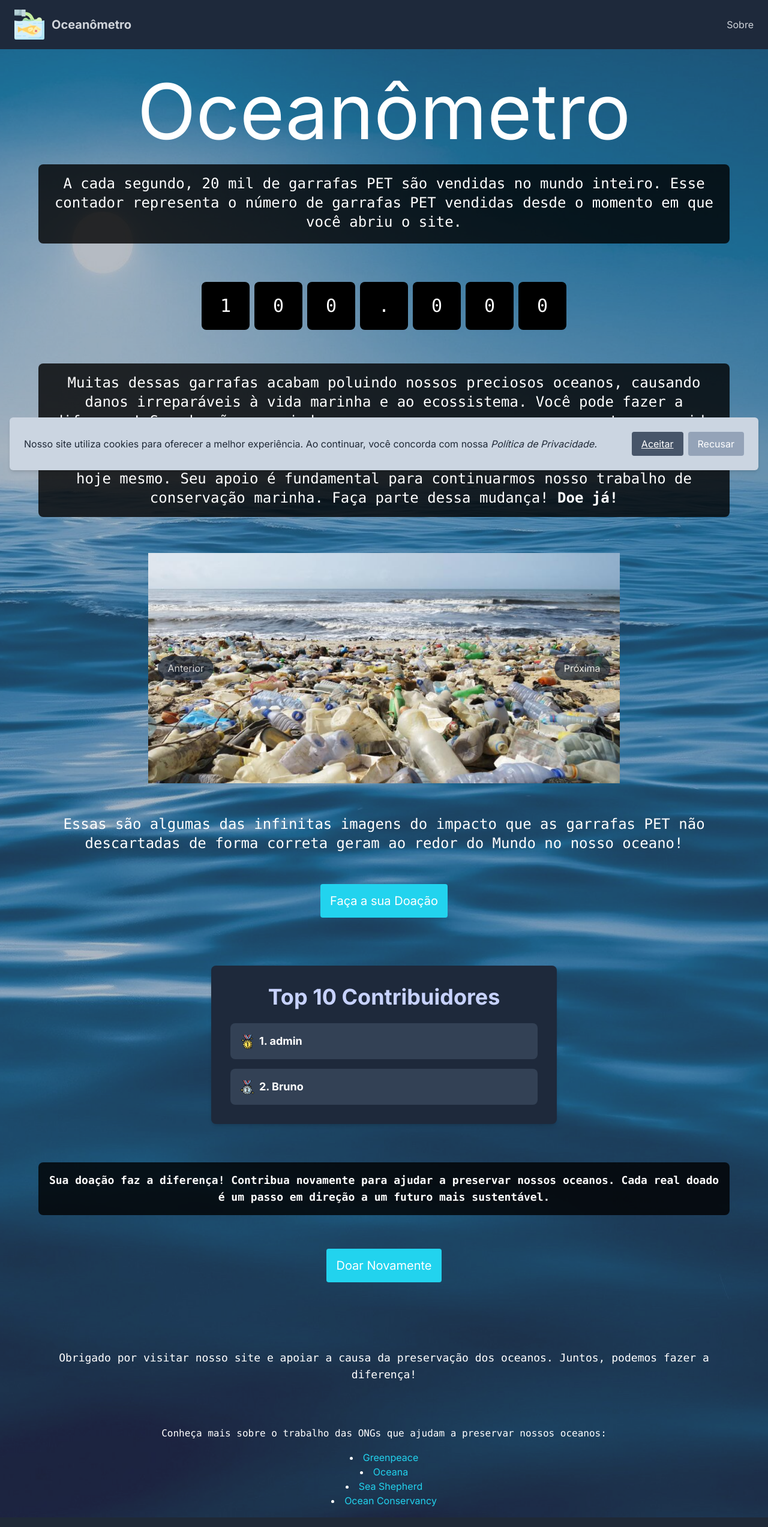
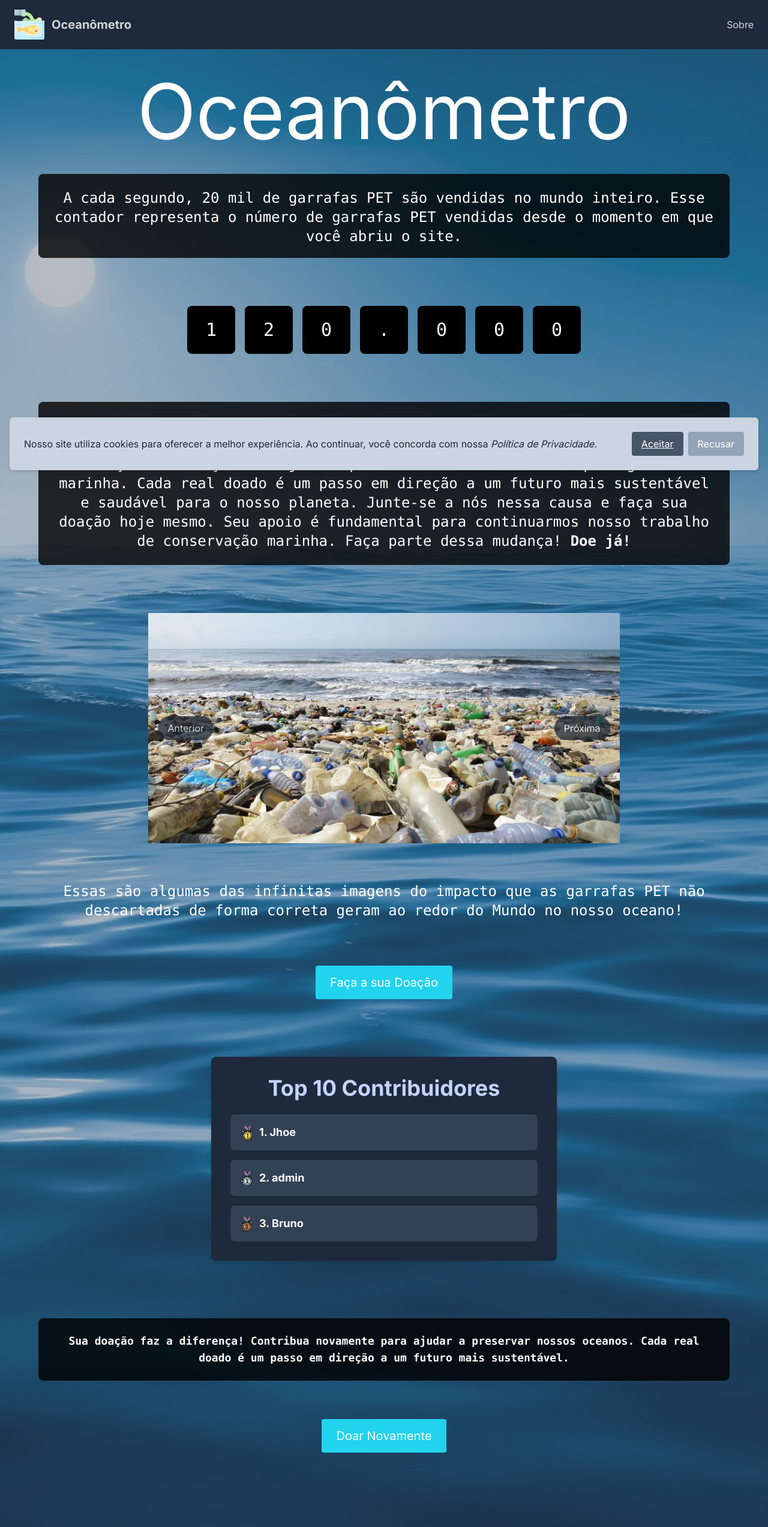
Before and after one commit to eduardofuncao/oceanometro, a Next.js app: page / in a window 1280 px wide. Shown: the top 2546 px of the page at 60% size. Built offline with nearby package versions, Linux system fonts and the light colour scheme; data requests are answered from the project's data file.

Commit message:
Ajustando layout da pagina

```diff
--- a/app/page.tsx
+++ b/app/page.tsx
@@ -30,7 +30,7 @@ export default function Home() {
   const splitNumber = (number: number) => {
     const digits = number.toLocaleString('pt-BR').split('').filter(digit => digit !== ',');
     return digits.map((digit, index) => (
-      <div key={index} className="flex justify-center items-center w-12 md:w-16 lg:w-20 h-12 md:h-16 lg:h-20 bg-black text-white mx-1 rounded-lg text-xl md:text-2xl lg:text-3xl">
+      <div key={index} className="flex justify-center items-center w-12 md:w-16 lg:w-20 h-12 md:h-16 lg:h-20 bg-black text-white mx-2 rounded-lg text-xl md:text-2xl lg:text-3xl">
         {digit}
       </div>
     ));
@@ -41,46 +41,46 @@ export default function Home() {
       <div className="absolute inset-0 bg-cover bg-center bg-[url('./assets/BackOceano.jpeg')] opacity-60 z-0"></div>
       <main className="relative z-10 w-[90vw] m-auto text-white flex flex-col justify-between min-h-screen ">
         <div className="flex flex-col items-center justify-center flex-grow mt-10">
-          <div className="text-5xl sm:text-6xl md:text-7xl lg:text-9xl mb-6">Oceanômetro</div>
-          <p className="text-xl md:text-2xl lg:text-2xl text-center mb-6 pb-5 bg-black bg-opacity-80 p-4 rounded-lg font-mono">
+          <div className="text-5xl sm:text-6xl md:text-4xl lg:text-9xl mb-10">Oceanômetro</div>
+          <p className="text-xl md:text-2xl lg:text-2xl text-center mb-10 pb-5 bg-black bg-opacity-80 p-6 rounded-lg font-mono">
             A cada segundo, 20 mil de garrafas PET são vendidas no mundo inteiro. Esse contador representa o número de garrafas PET vendidas desde o momento em que você abriu o site.
           </p>
-          <div className="h-40 sm:w-full md:w-3/4 lg:w-2/3 mb-4 flex justify-center items-center flex-wrap font-mono">
+          <div className="h-40 sm:w-full md:w-3/4 lg:w-2/3 mb-10 flex justify-center items-center flex-wrap font-mono">
             {splitNumber(counter)}
           </div>
-          <p className="text-2xl text-center mb-6 bg-black bg-opacity-80 p-4 rounded-lg font-mono">
+          <p className="text-2xl text-center mb-10 bg-black bg-opacity-80 p-6 rounded-lg font-mono">
             Muitas dessas garrafas acabam poluindo nossos preciosos oceanos, causando danos irreparáveis à vida marinha e ao ecossistema. Você pode fazer a diferença! Sua doação nos ajuda a preservar nossos oceanos e proteger a vida marinha. Cada real doado é um passo em direção a um futuro mais sustentável e saudável para o nosso planeta. Junte-se a nós nessa causa e faça sua doação hoje mesmo. Seu apoio é fundamental para continuarmos nosso trabalho de conservação marinha. Faça parte dessa mudança! <strong>Doe já!</strong>
           </p>
-          <div className='mb-9 mt-9'>
-          <Carrossel images={images} />
+          <div className='mb-10 mt-10'>
+            <Carrossel images={images} />
           </div>
-          <p className="text-2xl text-center mb-6 p-4 rounded-lg font-mono">
-          Essas são algumas das infinitas imagens do impacto que as garrafas PET não descartadas de forma correta geram ao redor do Mundo no nosso oceano!
+          <p className="text-2xl text-center mb-10 p-6 rounded-lg font-mono">
+            Essas são algumas das infinitas imagens do impacto que as garrafas PET não descartadas de forma correta geram ao redor do Mundo no nosso oceano!
           </p>
           <Link href="../pages/login">
-            <button className="h-14 text-xl mt-3 bg-cyan-400 rounded px-4 hover:bg-cyan-700 transition duration-200">Faça a sua Doação</button>
+            <button className="h-14 text-xl mt-3 bg-cyan-400 rounded px-6 hover:bg-cyan-700 transition duration-200">Faça a sua Doação</button>
           </Link>
 
         </div>
-        <div className="mt-12">
+        <div className="mt-16">
           <TopDoadores />
-          <div className="flex flex-col items-center mt-8 mb-16">
-            <p className="text-lg font-semibold mb-4 text-center bg-black bg-opacity-80 p-4 rounded-lg font-mono">
+          <div className="flex flex-col items-center mt-16 mb-16">
+            <p className="text-lg font-semibold mb-6 text-center bg-black bg-opacity-80 p-6 rounded-lg font-mono">
               Sua doação faz a diferença! Contribua novamente para ajudar a preservar nossos oceanos.
               Cada real doado é um passo em direção a um futuro mais sustentável.
             </p>
             <Link href="../pages/donate-again">
-              <button className="h-14 mt-10 text-xl bg-cyan-400 rounded px-4 hover:bg-cyan-700 transition duration-200">
+              <button className="h-14 mt-10 text-xl bg-cyan-400 rounded px-6 hover:bg-cyan-700 transition duration-200">
                 Doar Novamente
               </button>
             </Link>
           </div>
         </div>
-        <footer className="mt-8 mb-4 text-center">
-          <p className="text-lg mb-14  p-4 rounded-lg font-mono">
+        <footer className="mt-16 mb-10 text-center">
+          <p className="text-lg mb-16 p-6 rounded-lg font-mono">
             Obrigado por visitar nosso site e apoiar a causa da preservação dos oceanos. Juntos, podemos fazer a diferença!
           </p>
-          <p className="text-md mb-4 font-mono">
+          <p className="text-md mb-6 font-mono">
             Conheça mais sobre o trabalho das ONGs que ajudam a preservar nossos oceanos:
           </p>
             <ul className="list-disc list-inside mt-2">
--- a/app/pages/sobre/page.tsx
+++ b/app/pages/sobre/page.tsx
@@ -4,34 +4,34 @@ import Link from 'next/link';
 const About = () => {
   return (
     <div className="bg-slate-600 min-h-screen flex flex-col items-center justify-center">
-      <div className="w-full max-w-3xl p-12 bg-slate-800 shadow-md mt-16 mb-16">
-        <h1 className="text-4xl font-bold mb-6 text-center text-indigo-200">Sobre Nós</h1>
+      <div className="w-full max-w-3xl p-12 bg-black shadow-md mt-16 mb-16 rounded-md">
+        <h1 className="text-4xl font-mono mb-6 text-center text-indigo-200">Sobre Nós</h1>
 
-        <p className="text-lg text-white mb-6">
+        <p className="text-lg font-mono text-white mb-6">
           Bem-vindo ao Oceanômetro! Nosso site é dedicado a apoiar iniciativas ambientais e facilitar doações para
           projetos que visam a preservação dos oceanos.
         </p>
-        <p className="text-lg text-white mb-6">
+        <p className="text-lg font-mono text-white mb-6">
           A cada um real doado, você está ajudando a manter nossos oceanos limpos e saudáveis. Agradecemos pelo seu
           apoio e contribuição!
         </p>
-        <p className="text-lg text-white mb-6">
+        <p className="text-lg font-mono text-white mb-6">
           Se você tiver alguma dúvida ou quiser saber mais sobre nosso trabalho, não hesite em entrar em contato conosco.
           Estamos aqui para ajudar e fornecer todas as informações necessárias.
         </p>
-        <p className="text-lg text-white mb-6">
+        <p className="text-lg font-mono text-white mb-6">
           Nosso compromisso é com a sustentabilidade e a saúde dos nossos oceanos. No Oceanômetro, acreditamos que cada pequena contribuição faz a diferença. Com a sua ajuda, podemos impulsionar projetos que combatem a poluição marinha, protegem a vida marinha e promovem a conscientização sobre a importância dos oceanos para o equilíbrio do nosso planeta.
         </p>
-        <p className="text-lg text-white mb-6">
+        <p className="text-lg font-mono text-white mb-6">
           Além disso, estamos sempre buscando parcerias com organizações e especialistas dedicados à preservação dos oceanos. Juntos, podemos fazer muito mais.
         </p>
-        <p className="text-lg text-white mb-6">
+        <p className="text-lg font-mono text-white mb-6">
           Fique à vontade para explorar nosso site, conhecer os projetos em andamento e, se sentir vontade, fazer uma doação. Cada contribuição é um passo em direção a um futuro mais sustentável para as gerações presentes e futuras.
         </p>
-        <p className="text-lg text-white mb-6">
+        <p className="text-lg font-mono text-white mb-6">
           Obrigado por se juntar a nós nesta jornada rumo a oceanos mais limpos e saudáveis!
         </p>
-        <p className="text-lg text-white mb-6">
+        <p className="text-lg font-mono text-white mb-6">
           Se precisar de qualquer informação adicional ou tiver alguma dúvida, estamos à disposição para ajudar. Entre em contato conosco a qualquer momento.
         </p>
       </div>
--- a/db.json
+++ b/db.json
@@ -13,6 +13,13 @@
       "email": "admin@fiap.com",
       "CPF": "55566677701",
       "value": 5200
+    },
+    {
+      "id": "31bc",
+      "name": "Jhoe",
+      "email": "jhoe@fiap.com",
+      "CPF": "77788899902",
+      "value": "20000"
     }
   ]
 }
```
